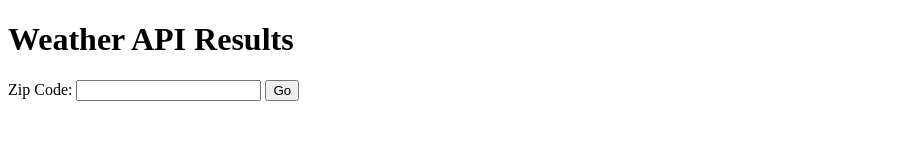
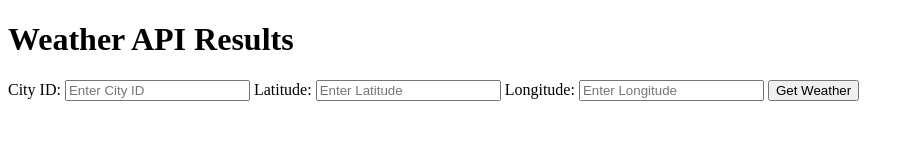
Before and after one commit to Francosor/finalexamquestion5, a website: page index.html in a window 1280 px wide. Shown: the whole page, without its empty margins (0-914 px from the left). Drawn offline with Linux system fonts and the light colour scheme.

Commit message:
Update index.html

```diff
--- a/index.html
+++ b/index.html
@@ -8,11 +8,18 @@
 
     <h1>Weather API Results</h1>
 
-    <form action="/" method="post">
-        <label for="zipInput">Zip Code: </label>
-        <input id = "zipInput" type="text" name="zipInput">
-        <button type="submit">Go</button>
-    </form>
+    <form id="weatherForm">
+  <label for="cityID">City ID:</label>
+  <input type="text" id="cityID" name="cityID" placeholder="Enter City ID">
+
+  <label for="latitude">Latitude:</label>
+  <input type="text" id="latitude" name="latitude" placeholder="Enter Latitude">
+
+  <label for="longitude">Longitude:</label>
+  <input type="text" id="longitude" name="longitude" placeholder="Enter Longitude">
+
+  <button type="submit">Get Weather</button>
+</form>
 
   </body>
 </html>
```
